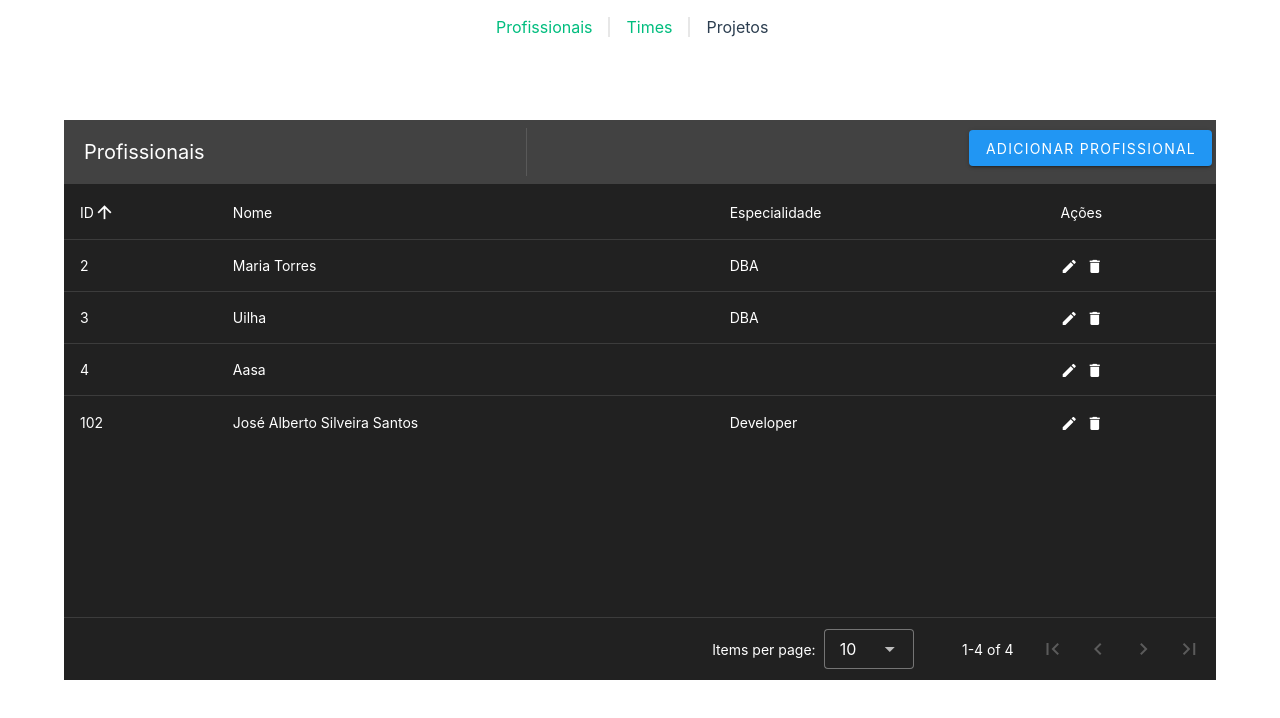
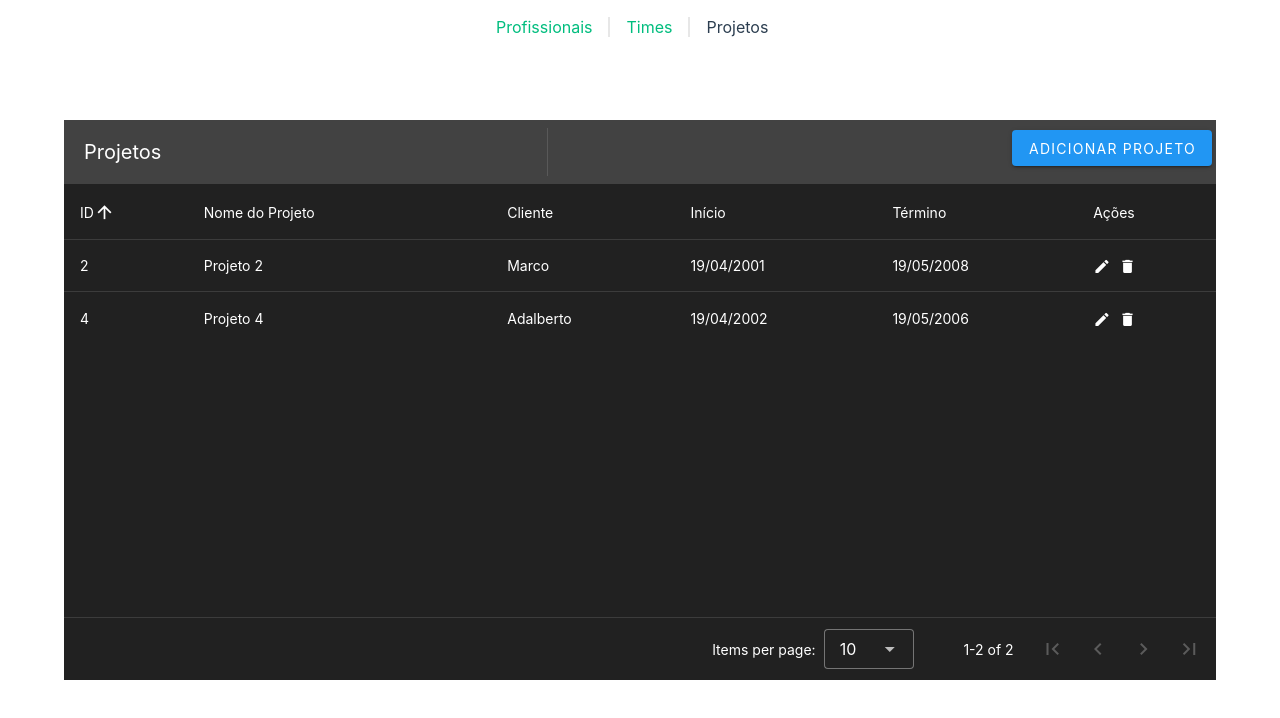
Before and after one commit to aminmismail/ES2_Front, a Vue app: page /projetos in a window 1280 px wide. Shown: the top 718 px of the page. Built offline with nearby package versions, Linux system fonts and the light colour scheme; data requests are answered from the project's data file.

Commit message:
Implementando Tela Projetos

```diff
--- a/db/db.json
+++ b/db/db.json
@@ -46,6 +46,7 @@
       "especialidade": "2"
     }
   ],
+
   "especialidade": [
     {
       "id": "1",
@@ -60,6 +61,7 @@
       "descricao": "Designer"
     }
   ],
+
   "time": [
     {
       "id": "1",
@@ -109,5 +111,86 @@
         }
       ]
     }
+  ],
+
+  "projeto": [
+    {
+      "id": 2,
+      "nomeProjeto": "Projeto 2",
+      "nomeCliente": "Marco",
+      "objetivoProjeto": "Eliminiar a todos",
+      "dataInicio": "19/04/2001",
+      "dataFim": "19/05/2008",
+      "valorProjeto": 1500.0,
+      "timeResponsavel": {
+        "id": 1,
+        "nomeTime": "Time 1",
+        "idProfissionais": [
+          {
+            "id": 5,
+            "nome": "Puta que o pariu",
+            "endereço": "Rua rua rua",
+            "genero": "Masculino",
+            "dataNasc": "02/03/2019",
+            "raça": "Branco",
+            "especialidade": {
+              "id": 1,
+              "descricao": "Developer"
+            }
+          },
+          {
+            "id": 6,
+            "nome": "VAISE FODER",
+            "endereço": "Rua rua rua",
+            "genero": "Masculino",
+            "dataNasc": "03/02/2002",
+            "raça": "Branco",
+            "especialidade": {
+              "id": 1,
+              "descricao": "Developer"
+            }
+          }
+        ]
+      }
+    },
+    {
+    "id": 4,
+    "nomeProjeto": "Projeto 4",
+    "nomeCliente": "Adalberto",
+    "objetivoProjeto": "Eliminiar a todos",
+    "dataInicio": "19/04/2002",
+    "dataFim": "19/05/2006",
+    "valorProjeto": 1500.0,
+    "timeResponsavel": {
+      "id": 1,
+      "nomeTime": "Segundo time",
+      "idProfissionais": [
+        {
+          "id": 5,
+          "nome": "Puta que o pariu",
+          "endereço": "Rua rua rua",
+          "genero": "Masculino",
+          "dataNasc": "02/03/2019",
+          "raça": "Branco",
+          "especialidade": {
+            "id": 1,
+            "descricao": "Developer"
+          }
+        },
+        {
+          "id": 6,
+          "nome": "VAISE FODER",
+          "endereço": "Rua rua rua",
+          "genero": "Masculino",
+          "dataNasc": "03/02/2002",
+          "raça": "Branco",
+          "especialidade": {
+            "id": 1,
+            "descricao": "Developer"
+            }
+          }
+        ]
+      }
+    }
   ]
 }
--- a/src/views/Projetos.vue
+++ b/src/views/Projetos.vue
@@ -2,7 +2,7 @@
   <div style="min-height: 600px;">
     <v-data-table
       :headers="headers"
-        :items="profissionais"
+      :items="projetos"
       :sort-by="[{ key: 'id', order: 'asc' }]"
       fixed-header
       hover="true"
@@ -11,7 +11,7 @@
 
       <template v-slot:top>
         <v-toolbar>
-            <v-toolbar-title>Profissionais</v-toolbar-title>
+          <v-toolbar-title>Projetos</v-toolbar-title>
           <v-divider
             class="mx-4"
             inset
@@ -30,7 +30,7 @@
                 dark
                 v-bind="props"
               >
-                  Adicionar Profissional
+                Adicionar Projeto
               </v-btn>
             </template>
             <v-card>
@@ -38,7 +38,7 @@
                 <span class="text-h5">{{ formTitle }}</span>
               </v-card-title>
 
-                <!-- Formulario de add/editar o profissional -->
+              <!-- Formulario de add/editar o Projeto -->
               <v-card-text>
                   <v-container>
                   <v-row>
@@ -60,30 +60,44 @@
                       sm="6"
                     >
                       <v-text-field
-                          v-model="editedItem.nome"
-                          label="Nome"
+                        v-model="editedItem.nomeProjeto"
+                        label="Nome do Projeto"
                         :rules="[required]"
                       ></v-text-field>
                     </v-col>
+
                     <v-col
                       cols="12"
                       md="4"
                       sm="6"
                     >
                       <v-text-field
-                          v-model="editedItem.endereço"
-                          label="Endereço"
+                        v-model="editedItem.nomeCliente"
+                        label="Cliente"
                         :rules="[required]"
                       ></v-text-field>
                     </v-col>
+
                     <v-col
                       cols="12"
                       md="4"
                       sm="6"
                     >
                       <v-text-field
-                          v-model="editedItem.dataNasc"
-                          label="Nascimento"
+                        v-model="editedItem.objetivoProjeto"
+                        label="Objetivo"
+                        :rules="[required]"
+                      ></v-text-field>
+                    </v-col>
+
+                    <v-col
+                      cols="12"
+                      md="4"
+                      sm="6"
+                    >
+                      <v-text-field
+                        v-model="editedItem.dataInicio"
+                        label="Data de Início"
                         placeholder="DD/MM/AAAA"
                         hint="Utilize o formato DD/MM/AAAA. Exemplo: 02/10/2001"
                         persistent-placeholder
@@ -96,34 +110,41 @@
                       sm="6"
                     >
                       <v-text-field
-                          v-model="editedItem.genero"
-                          label="Gênero"
-                          :rules="[required]"
+                        v-model="editedItem.dataFim"
+                        label="Data de Término"
+                        placeholder="DD/MM/AAAA"
+                        hint="Utilize o formato DD/MM/AAAA. Exemplo: 02/10/2001"
+                        persistent-placeholder
+                        :rules="[dataFormat]"
                       ></v-text-field>
                     </v-col>
-                      <v-col
-                        cols="12"
-                        md="4"
-                        sm="6"
-                      >
-                        <v-text-field
-                          v-model="editedItem.raça
-                "
-                          label="Raça"
-                          :rules="[required]"
-                        ></v-text-field>
-                      </v-col>
+
                     <v-col
                       cols="12"
                       md="4"
                       sm="6"
                     >
                       <v-select
-                        label="Selecione a especialidade"
-                        v-model="editedItem.especialidade.descricao"
-                        :items="['Analista', 'Dev', 'Seguranca', 'Tester']"
+                      label="Time Responsável"
+                      v-model="editedItem.timeResponsavel.nomeTime"
+                      :items="nomes_times"
                       :rules="[required]"
                       ></v-select>
+                    </v-col>
+
+                    <v-col
+                    cols="12"
+                    md="4"
+                    sm="6"
+                    >
+                    <v-card
+                    class="mx-auto"
+                    max-width="300">
+
+                    <v-list-subheader >Profissionais</v-list-subheader>
+                    <v-list :items="this.profsTime" variant="tonal" bg-color="#383131">
+                    </v-list>
+                    </v-card>
                     </v-col>
                   </v-row>
                 </v-container>
@@ -151,7 +172,7 @@
 
           <v-dialog v-model="dialogDelete" max-width="600px">
             <v-card>
-                <v-card-title class="text-button text-center">Tem certeza que deseja excluir este profissional?</v-card-title>
+              <v-card-title class="text-button text-center">Tem certeza que deseja excluir este Projeto?</v-card-title>
               <v-card-actions>
                 <v-spacer></v-spacer>
                 <v-btn color="red-darken-1" variant="text" @click="closeDelete">Cancelar</v-btn>
@@ -182,7 +203,7 @@
       </template>
 
       <template v-slot:no-data>
-          <h1-text>Nenhum profissional cadastrado!</h1-text>
+        <h1-text>Nenhum Projeto cadastrado!</h1-text>
       </template>
     </v-data-table>
   </div>
@@ -201,41 +222,49 @@
           sortable: true,
           key: 'id',
         },
-          { title: 'Nome', key: 'nome' },
-          { title: 'Especialidade', key: 'especialidade.descricao' },
+        { title: 'Nome do Projeto', key: 'nomeProjeto' },
+        { title: 'Cliente', key: 'nomeCliente' },
+        { title: 'Início', key: 'dataInicio' },
+        { title: 'Término', key: 'dataFim' },
         { title: 'Ações', key: 'actions', sortable: false },
       ],
-        profissionais: [],
+      projetos: [],
+      times: [],
+      nomes_times: [],
+      profsTime: [],
       editedIndex: -1,
       editedItem: {
-          id: '',
-          nome: '',
-          endereço: '',
-          genero: '',
-          dataNasc: '',
-          raça: '',
-          especialidade: {
-            id: '',
-            descricao: ''
+        nomeProjeto: "",
+        nomeCliente: "",
+        objetivoProjeto: "",
+        dataInicio: "",
+        dataFim: "",
+        valorProjeto: 0,
+        timeResponsavel: {
+          id: 0,
+          nomeTime: "",
+          idProfissionais: []
         }
       },
+
       defaultItem: {
-          id: '',
-          nome: '',
-          endereço: '',
-          genero: '',
-          dataNasc: '',
-          raça: '',
-          especialidade: {
-            id: '',
-            descricao: ''
+        nomeProjeto: "",
+        nomeCliente: "",
+        objetivoProjeto: "",
+        dataInicio: "",
+        dataFim: "",
+        valorProjeto: 0,
+        timeResponsavel: {
+          id: 0,
+          nomeTime: "",
+          idProfissionais: []
         }
-        },
+      }
     }),
 
     computed: {
       formTitle () {
-          return this.editedIndex === -1 ? 'Novo Profissional' : 'Editar Profissional'
+        return this.editedIndex === -1 ? 'Novo Projeto' : 'Editar Projeto'
       },
     },
 
@@ -249,50 +278,70 @@
     },
 
     mounted(){
-          this.getProfissionais();
+      this.getTimes().then(() => {
+        this.nomes_times = this.times.map(time => time.nomeTime);
+        this.getProjetos();
+    });
     },
 
     methods: {
 
-        async getProfissionais() {
-          const response = await fetch("http://localhost:3000/profissional");
-          const data = await response.json();
-          this.profissionais = data;
+      getIDTime(time){
+            return this.times.find(time => time.nomeTime === time).id;
         },
 
-        async putProfissionais(item){
-          const id = item.id;
+      async getTimes() {
+            const response = await fetch("http://localhost:3000/time");
+            const data = await response.json();
+            this.times = data;
+        },
+
+      async getProjetos() {
+          const response = await fetch("http://localhost:3000/projeto");
+          const data = await response.json();
+          this.projetos = data;
+      },
+
+      async putProjetos(item){
+        const id = item.id
 
         const dataJson = JSON.stringify(item);
 
-          const req = await fetch(`http://localhost:3000/profissional/${id}`, {
-            method: "PATCH",
+        const req = await fetch(`http://localhost:3000/projeto/${id}`, {
+          method: "PUT",
           headers: {"Content-Type": "application/json"},
           body: dataJson
         });
+
+        this.getProjetos();
+
       },
 
-        async deleteProfissionais(id){
-          const req = await fetch(`http://localhost:3000/profissional/${id}`, {
+      async deleteProjetos(id){
+        const req = await fetch(`http://localhost:3000/projeto/${id}`, {
           method: "DELETE"
         });
 
         const res = await req.json();
 
-          this.getProfissionais();
+        this.getProjetos();
 
       },
 
-        async postProfissionais(item){
-          const id = item.id;
+      async postProjetos(item){
+
+        item.especialidade = this.getIDbyDesc(item.especialidade.descricao);
 
         const dataJson = JSON.stringify(item);
 
-          const req = await fetch(`http://localhost:3000/profissional`, {
+        const req = await fetch(`http://localhost:3000/projeto`, {
           method: "POST",
           headers: {"Content-Type": "application/json"},
           body: dataJson
         });
+
+        this.getProjetos();
+
       },
 
 
@@ -307,19 +356,19 @@
 
 
       editItem (item) {
-          this.editedIndex = this.profissionais.indexOf(item)
+        this.editedIndex = this.projetos.indexOf(item)
         this.editedItem = Object.assign({}, item)
         this.dialog = true
       },
 
       deleteItem (item) {
-          this.editedIndex = this.profissionais.indexOf(item)
+        this.editedIndex = this.projetos.indexOf(item)
         this.editedItem = Object.assign({}, item)
         this.dialogDelete = true
       },
 
       deleteItemConfirm () {
-          this.profissionais.splice(this.editedIndex, 1)
+        this.projetos.splice(this.editedIndex, 1)
         this.closeDelete()
       },
 
@@ -333,7 +382,7 @@
 
       closeDelete () {
         this.dialogDelete = false
-          this.deleteProfissionais(this.editedItem.id)
+        //this.deleteProjetos(this.editedItem.id)
         this.$nextTick(() => {
           this.editedItem = Object.assign({}, this.defaultItem)
           this.editedIndex = -1
@@ -342,14 +391,13 @@
 
       save () {
         if (this.editedIndex > -1) {
-            Object.assign(this.profissionais[this.editedIndex], this.editedItem)
-            this.putProfissionais(this.editedItem);
+          Object.assign(this.projetos[this.editedIndex], this.editedItem)
+          //this.putProjetos(this.editedItem)
         }
         else {
-            this.profissionais.push(this.editedItem)
-
+          this.projetos.push(this.editedItem)
+          //this.postProjetos(this.editedItem)
         }
-
         this.close()
       }
     }
```
Also changed, not shown: db/time.json (deleted, +0 -54 lines). Lines whose indentation alone changed are shown as unchanged.
